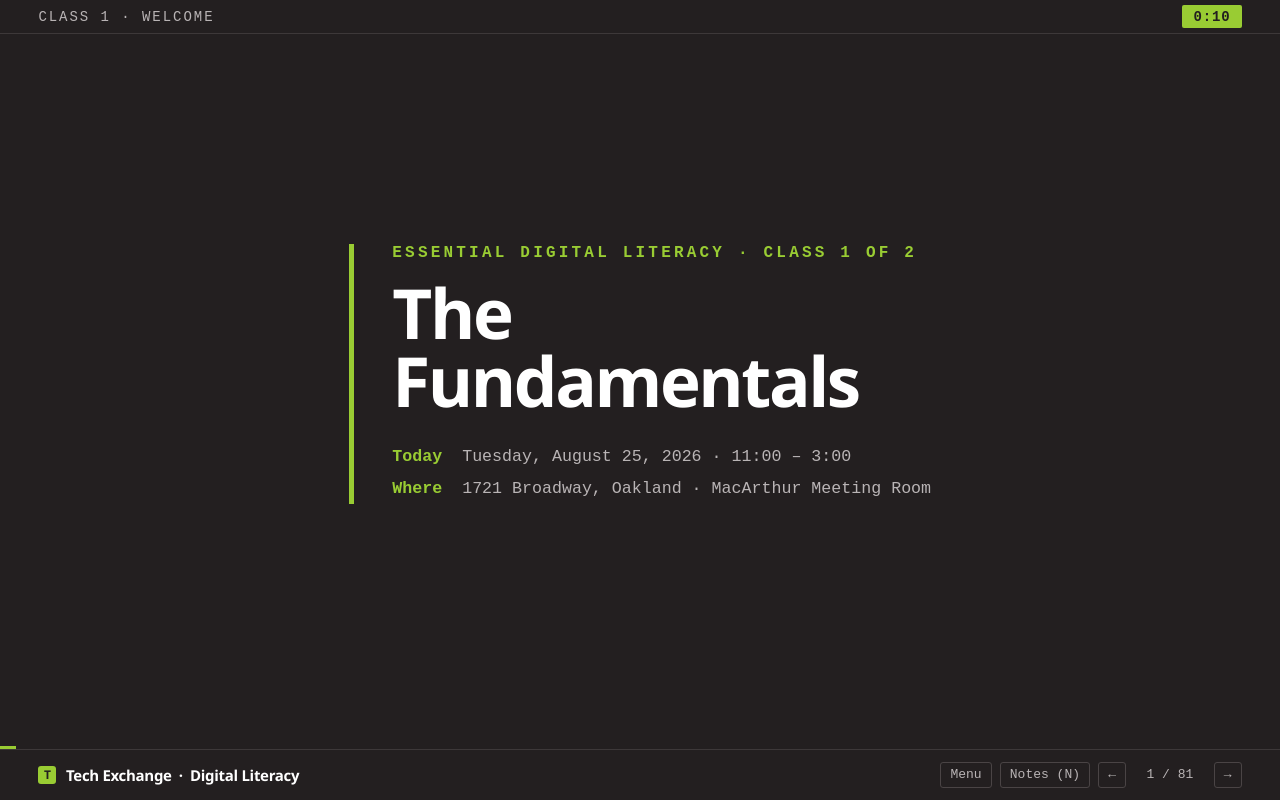
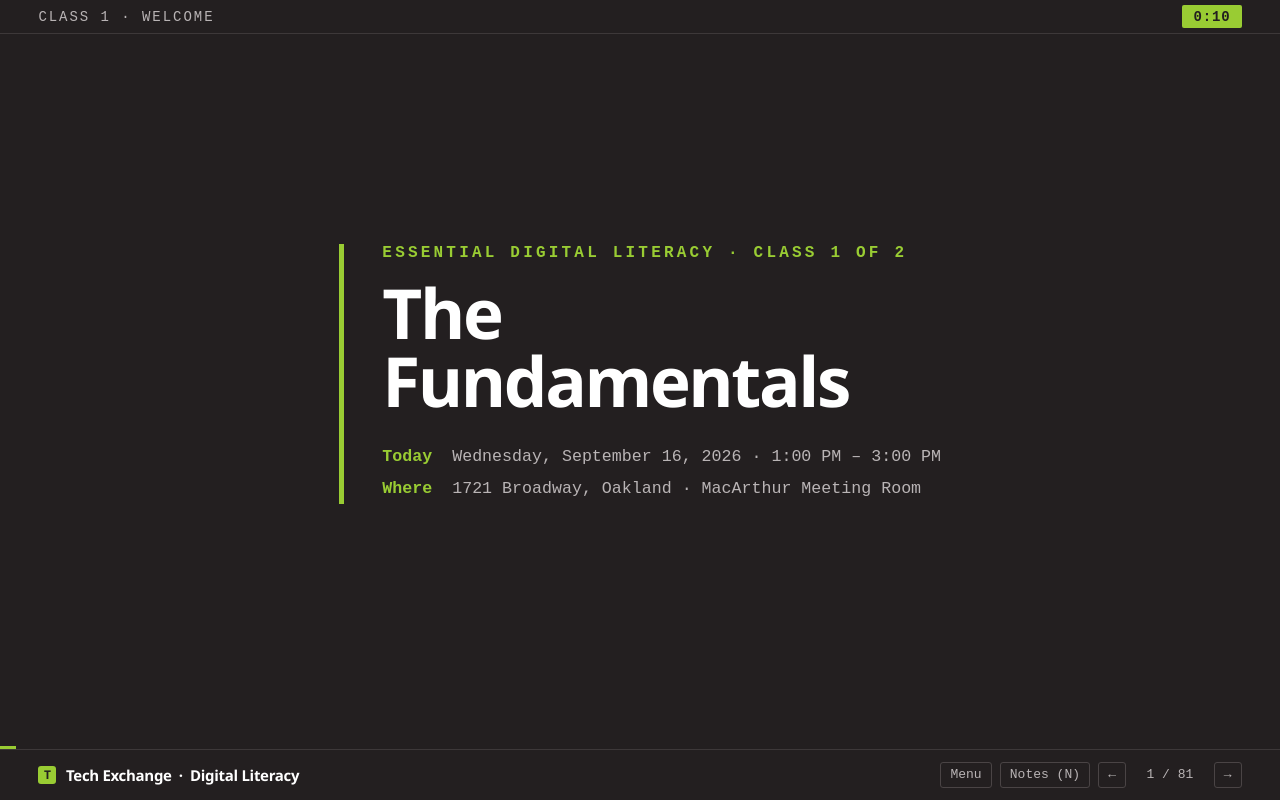
Before and after one commit to timothylrichardson/techexchange-class, a plain HTML site: page class-1.html in a window 1280 px wide. Drawn offline with Linux system fonts and the light colour scheme.

Commit message:
Update class date and time in class-1.html

```diff
--- a/class-1.html
+++ b/class-1.html
@@ -169,7 +169,7 @@ const DECK = [
   <div class="eyebrow">Essential Digital Literacy · Class 1 of 2</div>
   <h1>The<br>Fundamentals</h1>
   <div class="meta">
-    <b>Today</b> &nbsp;Tuesday, August 25, 2026 · 11:00  – 3:00 <br>
+    <b>Today</b> &nbsp;Wednesday, September 16, 2026 · 1:00 PM  – 3:00 PM <br>
     <b>Where</b> &nbsp;1721 Broadway, Oakland · MacArthur Meeting Room<br>
   </div>
 </div>`,
```
